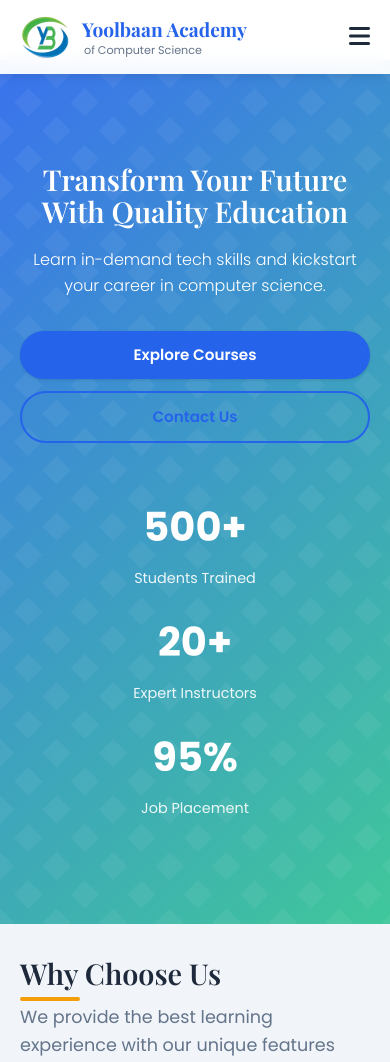
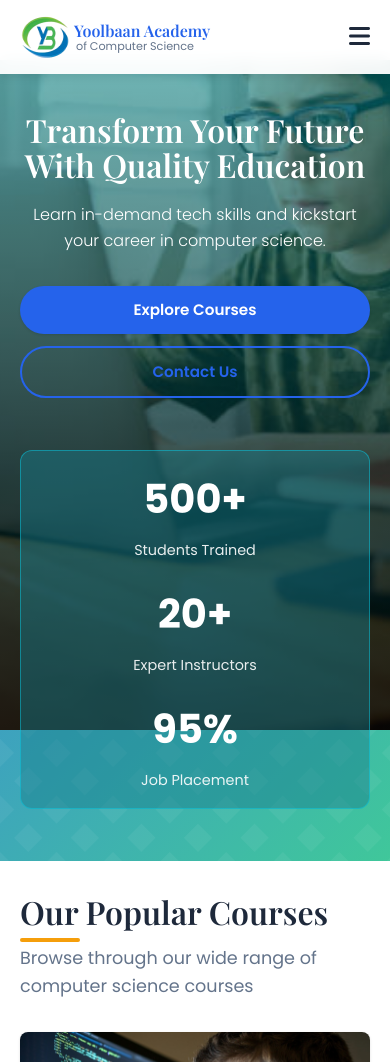
Before and after one commit to Ahmedchees/YoolbaanAcademy, a plain HTML site: page index.html in a window 390 px wide. Shown: the top 1062 px of the page. Drawn offline with nearby package versions, Linux system fonts and the light colour scheme.

Commit message:
Yoolbaan Academy Version 1.00

```diff
--- a/assets/css/index.css
+++ b/assets/css/index.css
@@ -702,7 +702,13 @@ img {
     gap: var(--space-lg);
     text-align: center;
   }
-
+  .logo{
+    gap:4px;
+  }
+.logo-text{
+  font-size:1rem;
+  font-weight: 600;
+}
   .hero-content {
     max-width: 100%;
   }
@@ -715,11 +721,40 @@ img {
     justify-content: center;
   }
 
+
   .hero-image{
+  position: absolute;
+  top:-90px;
+  left:0;
+  right:0;
+ bottom: 0;
+  z-index:-1;
+  margin:auto;
+  padding:0;
+  width: 100%;
+  border-radius:0;
+  height:100vh;
+  box-shadow: none;
+ }
+ .hero-image .image{
+  position:relative;
+background-image:
+    linear-gradient(to bottom, rgba(5, 184, 184, 0.493), rgba(3, 3, 3, 0.9)),
+    url('/assets/images/banner3.jpg');
+height:inherit;
+    background-size: cover;
+       background-position: center;
+ }
+
+}
+@media (max-width:820px), (max-width:853px) {
+    .nav {
     display: none;
   }
+   .mobile-menu-btn {
+    display: block;
+  }
 }
-
 @media (max-width: 768px) {
   .section {
     padding: var(--space-lg) 0;
@@ -767,66 +802,31 @@ img {
     margin-bottom: 5px;
 
   }
+
+ .hero-image .image{
+background-image:
+    linear-gradient(to bottom, rgba(5, 184, 184, 0.493), rgba(0, 0, 0, 0.842)),
+    url('/assets/images/banner6.jpg');
+ }
+ .hero-stats{
+ background:rgba(22, 125, 139, 0.459);
+padding:1rem 0;
+border:1px solid  rgba(6, 211, 238, 0.438);
+border-radius:12px;
+}
 }
 
 @media (max-width: 480px) {
   .hero-title {
-    font-size: 1.8rem;
+    font-size: 2rem;
   }
 
   .hero-stats {
     flex-direction: column;
     gap: var(--space-md);
-    align-items: center;
   }
-
-  .stat-item {
-    align-items: center;
-  }
-.nav{
-  display: none;
-}
-  .section-title {
-    font-size: 1.8rem;
-  }
-
-  .logo-text{
-    font-size:1.2rem;
-  }
-.logo-subtext{
-  margin-top:-2px;
-}
- .hero-image{
-  position: absolute;
-  top:-40px;
-  left:0;
-  right:0;
-  z-index:-1;
-  margin:auto;
-  padding:0;
-  width: 100%;
-  border-radius:0;
-  min-height: 400px;
- }
- .hero-image .image{
-  position:relative;
-  display:block;
-background-image:
-    linear-gradient(to bottom, rgba(5, 184, 184, 0.493), rgba(49, 51, 51, 0.842)),
-    url('/assets/images/banner6.jpg');
-  min-height: 400px;
-    background-size: cover;
-    z-index:-1;
- }
-
-  .hero-container {
-    padding-top: var(--space-xl);
-    padding-bottom: var(--space-xl);
-  }
-
-
-  .hero-content {
-    order: 2;
+  .hero-image{
+    top:-305px;
   }
 
 }
--- a/index.html
+++ b/index.html
@@ -1,17 +1,15 @@
-
-
-
 <!DOCTYPE html>
 <html lang="en">
 <head>
   <meta charset="UTF-8">
-  <meta name="viewport" content="width=device-width, initial-scale=1.0">
+
   <title>Yoolbaan Academy - of Computer Science</title>
   <meta name="description" content="Baro oo noqo xirfadle ku shaqaysta Computer Science Technology.">
   <link href="https://fonts.googleapis.com/css2?family=Poppins:wght@300;400;500;600;700&family=Playfair+Display:wght@400;500;600;700&display=swap" rel="stylesheet">
   <link rel="stylesheet" href="https://cdnjs.cloudflare.com/ajax/libs/font-awesome/6.5.0/css/all.min.css">
   <link rel="stylesheet" href="assets/css/index.css">
     <link rel="icon" href="assets/images/logo.png">
+    <meta name="viewport" content="width=device-width, initial-scale=1.0">
 </head>
 <body>
 
@@ -84,42 +82,6 @@
       </div>
     </div>
   </section>
-
-
-  <section class="section features" id="features">
-    <div class="container">
-      <h2 class="section-title">Why Choose Us</h2>
-      <p class="section-subtitle">We provide the best learning experience with our unique features</p>
-
-      <div class="features-container">
-        <div class="feature-card">
-          <div class="feature-icon">
-            <i class="fas fa-chalkboard-teacher"></i>
-          </div>
-          <h3 class="feature-title">Expert Instructors</h3>
-          <p class="feature-text">Learn from industry professionals with years of practical experience in their fields.</p>
-        </div>
-
-        <div class="feature-card">
-          <div class="feature-icon">
-            <i class="fas fa-laptop-code"></i>
-          </div>
-          <h3 class="feature-title">Hands-on Projects</h3>
-          <p class="feature-text">Gain practical experience by working on real-world projects throughout your courses.</p>
-        </div>
-
-        <div class="feature-card">
-          <div class="feature-icon">
-            <i class="fas fa-briefcase"></i>
-          </div>
-          <h3 class="feature-title">Career Support</h3>
-          <p class="feature-text">Get career guidance, resume reviews, and interview preparation to land your dream job.</p>
-        </div>
-      </div>
-    </div>
-  </section>
-
-
   <section class="section courses" id="courses">
     <div class="container">
       <h2 class="section-title">Our Popular Courses</h2>
@@ -206,7 +168,38 @@
       </div>
     </div>
   </section>
+ <section class="section features" id="features">
+    <div class="container">
+      <h2 class="section-title">Why Choose Us</h2>
+      <p class="section-subtitle">We provide the best learning experience with our unique features</p>
 
+      <div class="features-container">
+        <div class="feature-card">
+          <div class="feature-icon">
+            <i class="fas fa-chalkboard-teacher"></i>
+          </div>
+          <h3 class="feature-title">Expert Instructors</h3>
+          <p class="feature-text">Learn from industry professionals with years of practical experience in their fields.</p>
+        </div>
+
+        <div class="feature-card">
+          <div class="feature-icon">
+            <i class="fas fa-laptop-code"></i>
+          </div>
+          <h3 class="feature-title">Hands-on Projects</h3>
+          <p class="feature-text">Gain practical experience by working on real-world projects throughout your courses.</p>
+        </div>
+
+        <div class="feature-card">
+          <div class="feature-icon">
+            <i class="fas fa-briefcase"></i>
+          </div>
+          <h3 class="feature-title">Career Support</h3>
+          <p class="feature-text">Get career guidance, resume reviews, and interview preparation to land your dream job.</p>
+        </div>
+      </div>
+    </div>
+  </section>
 
   <section class="section testimonials" id="testimonials">
     <div class="container">
```
Also changed, not shown: assets/css/style.css (+12 -4 lines).
